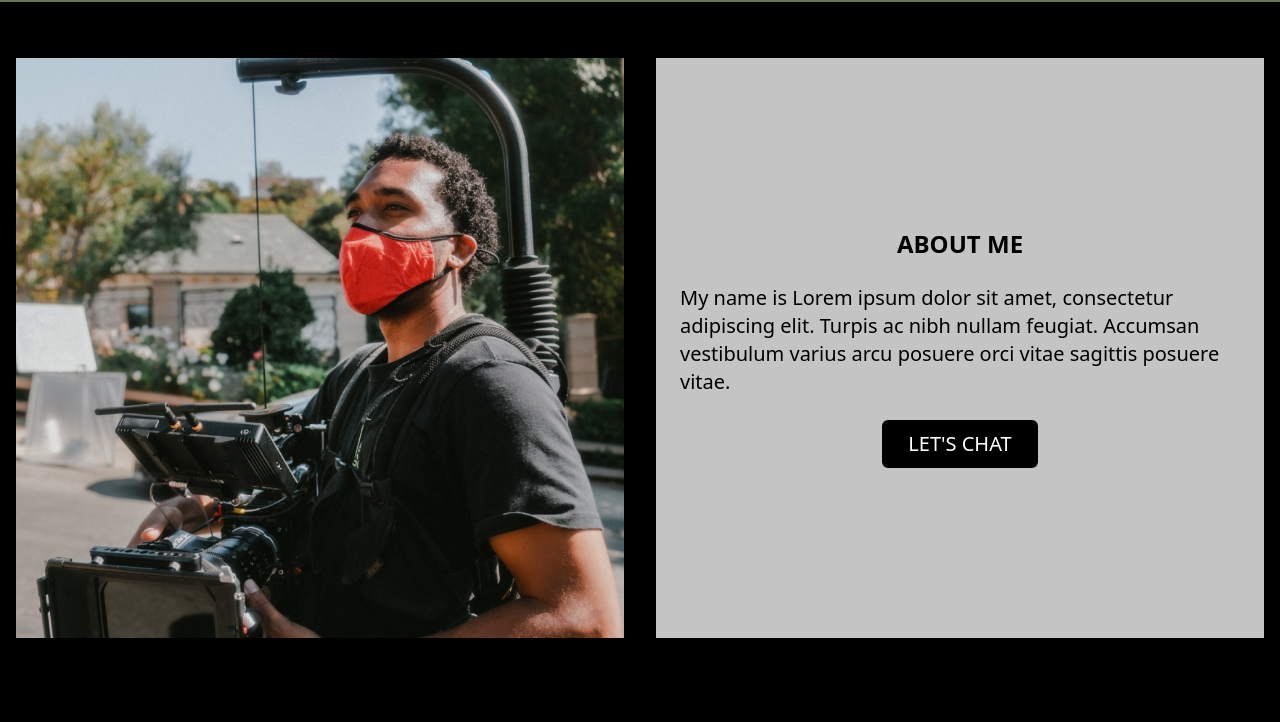
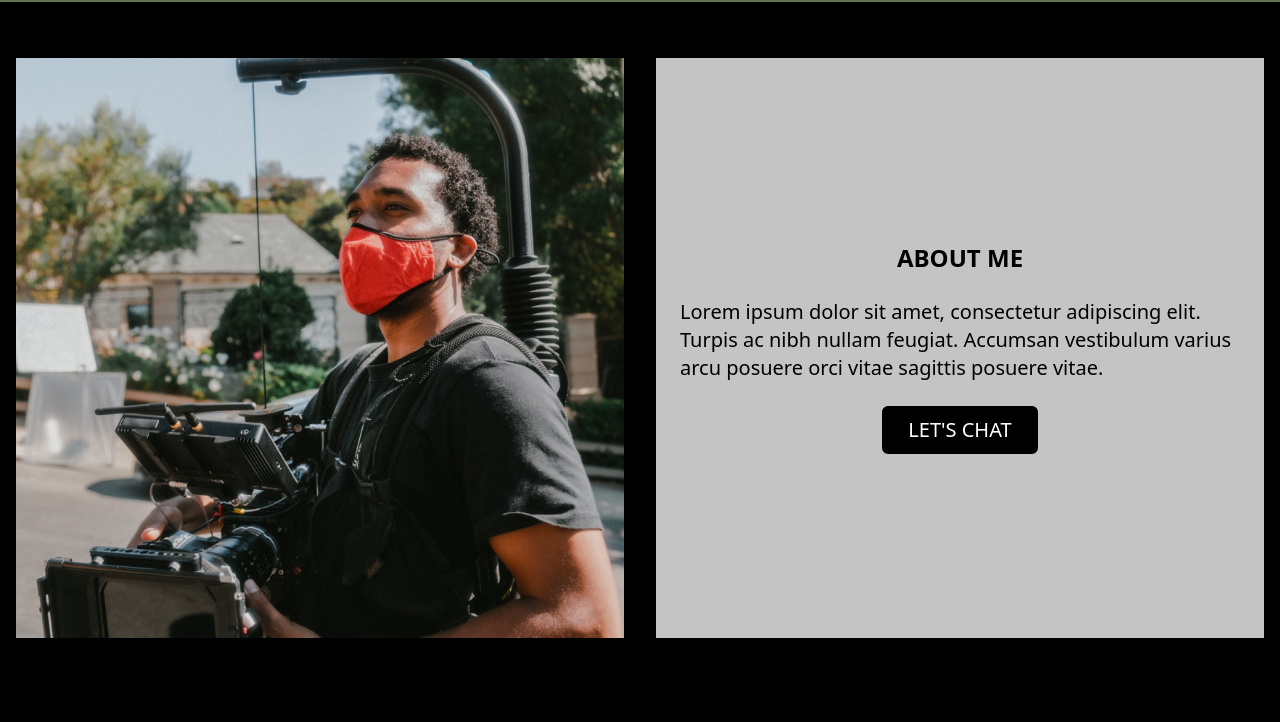
Before and after one commit to tejinder-sharma/thenscreationfilms, a website: page public/index.html in a window 1280 px wide. Shown: the part 78-800 px from the top of the page. Drawn offline with nearby package versions, Linux system fonts and the light colour scheme.

Commit message:
initial change

```diff
--- a/public/index.html
+++ b/public/index.html
@@ -78,7 +78,7 @@
             <div class="lg:w-1/2 w-full p-4">
                 <div class="bg-[#C4C4C4] h-full grid place-content-center px-6 text-black py-32 lg:py-0">
                     <h3 class="text-center font-bold text-2xl">ABOUT ME</h3>
-                    <p class="mt-6 text-xl">My name is Lorem ipsum dolor sit amet, consectetur adipiscing elit. Turpis ac nibh
+                    <p class="mt-6 text-xl">Lorem ipsum dolor sit amet, consectetur adipiscing elit. Turpis ac nibh
                         nullam feugiat. Accumsan vestibulum varius arcu posuere orci vitae sagittis posuere vitae.</p>
                     <a href="#"
                         class="mt-6 flex mx-auto px-6 py-2 border-2 text-xl bg-black text-white border-black rounded-md hover:text-black hover:bg-transparent">LET'S
```
Also changed, not shown: public/output.css.
